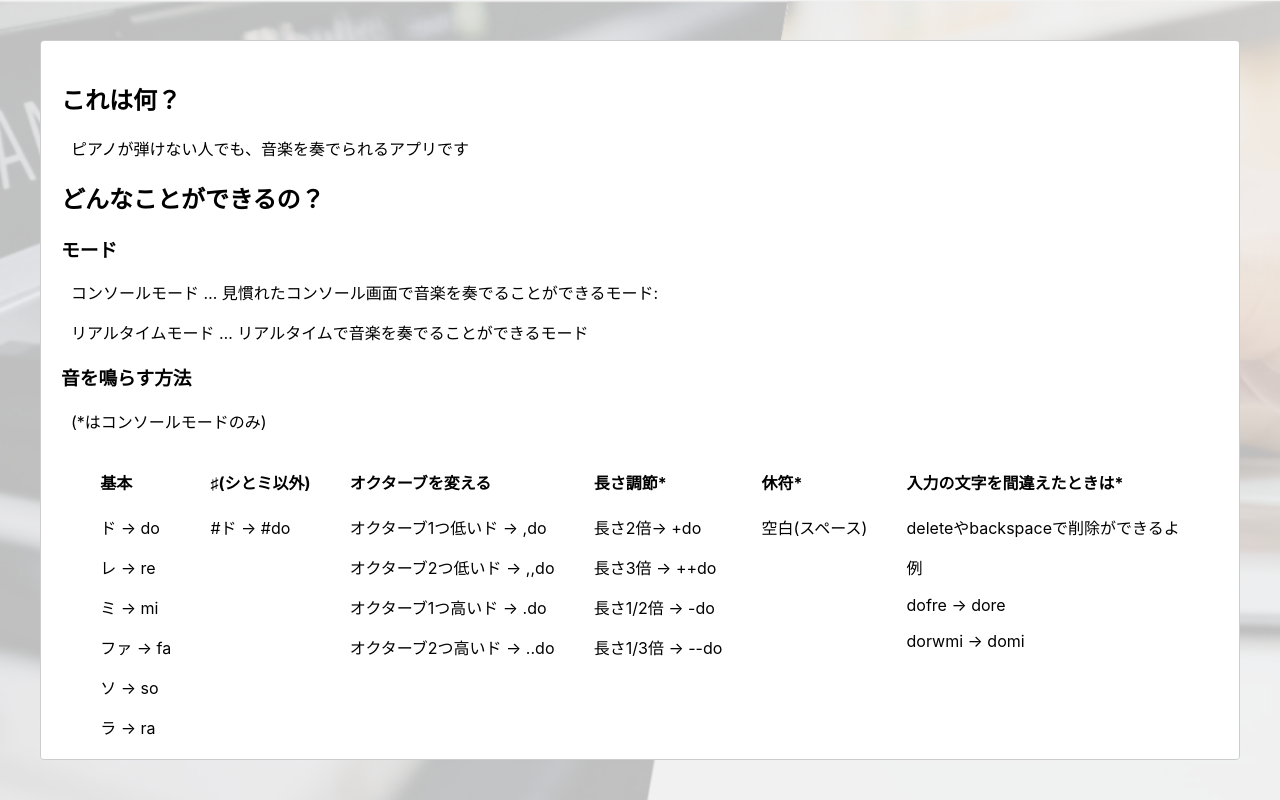
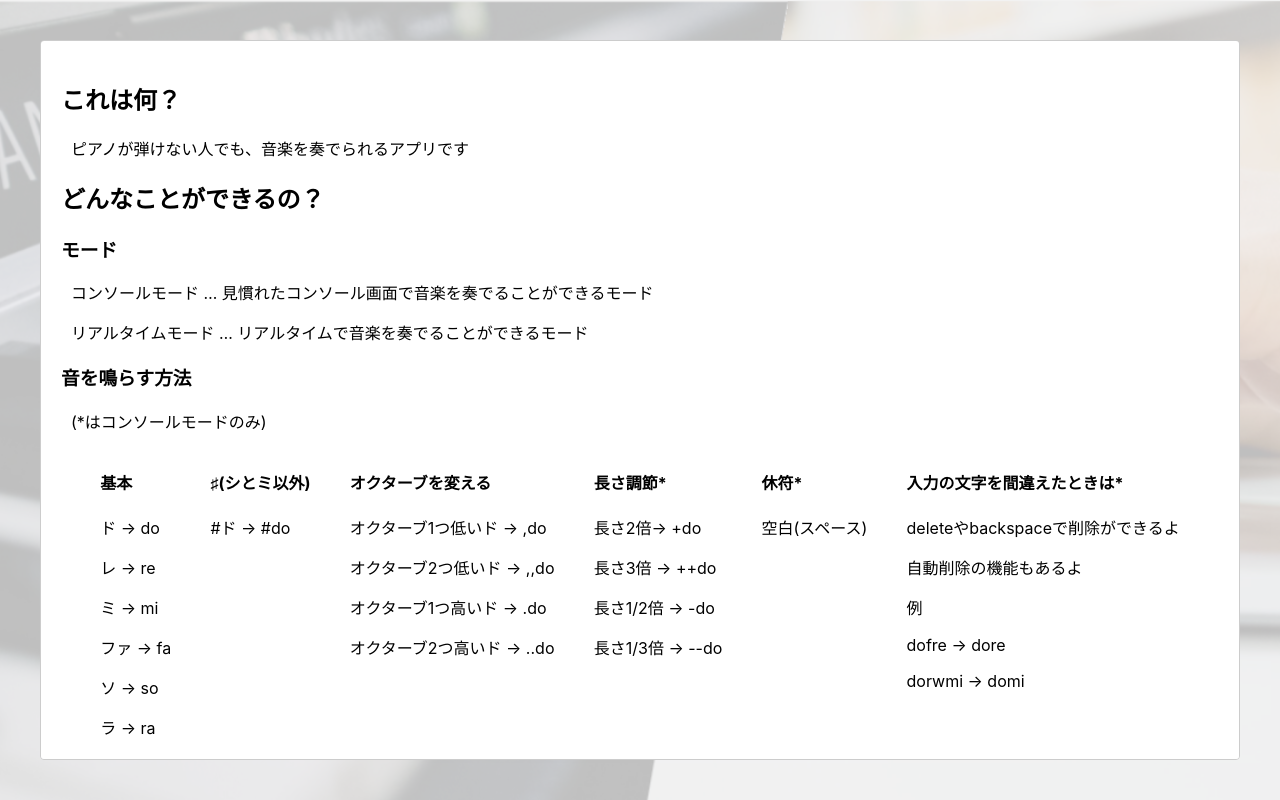
Before and after one commit to mimimimizuki/TyPiano, a React (Create React App) app in the folder muda-front/: page / in a window 1280 px wide. Both pictures are taken after a click on the button "使い方". Built offline with nearby package versions, Linux system fonts and the light colour scheme.

Commit message:
modify text

```diff
--- a/muda-front/src/ExplainModal.tsx
+++ b/muda-front/src/ExplainModal.tsx
@@ -14,7 +14,7 @@ export const ExplainModal: React.FC<{ isOpen: boolean; toClose: () => void }> =
           <h3>モード</h3>
           <p style={{ paddingLeft: 10 }}>
             コンソールモード …
-            見慣れたコンソール画面で音楽を奏でることができるモード:
+            見慣れたコンソール画面で音楽を奏でることができるモード
           </p>
           <p style={{ paddingLeft: 10 }}>
             リアルタイムモード … リアルタイムで音楽を奏でることができるモード
@@ -63,6 +63,7 @@ export const ExplainModal: React.FC<{ isOpen: boolean; toClose: () => void }> =
             <div>
               <h4>入力の文字を間違えたときは*</h4>
               <p> deleteやbackspaceで削除ができるよ</p>
+              <p> 自動削除の機能もあるよ</p>
               <p> 例</p>
               <p> dofre → dore</p> <p> dorwmi → domi </p>
             </div>
```
